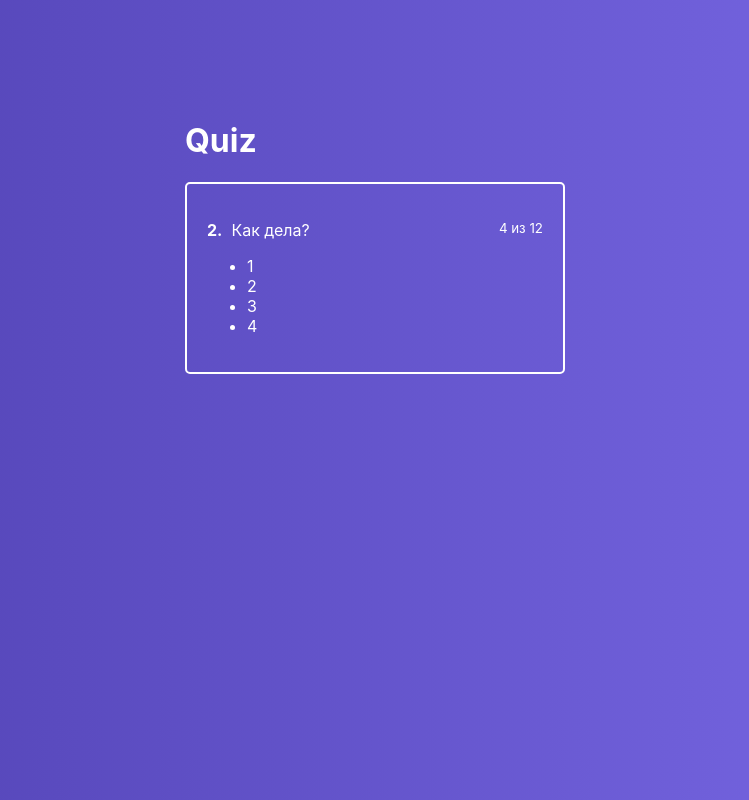
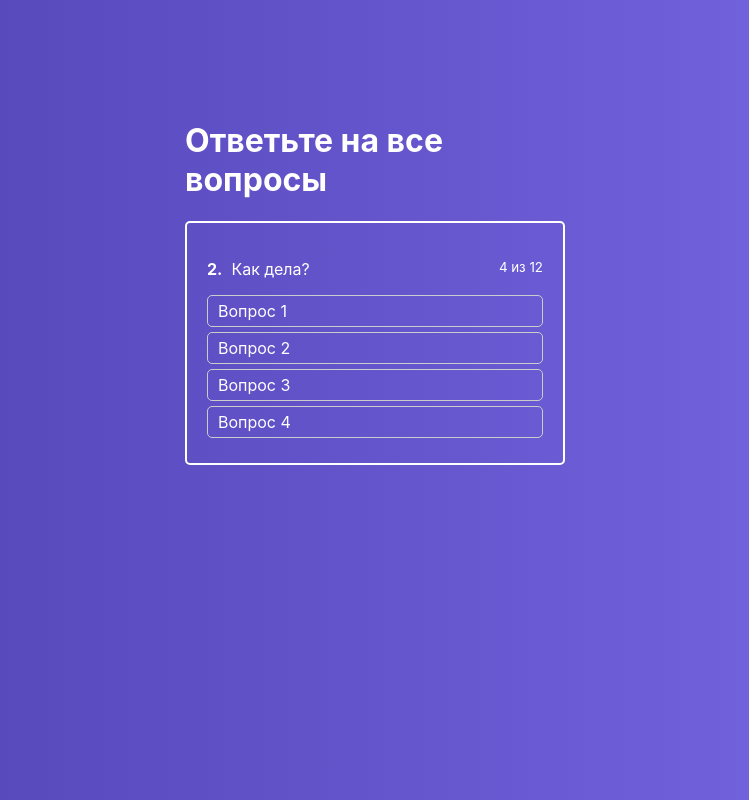
Before and after one commit to ko1p/react-practise, a React app: page / in a window 1280 px wide. Shown: the whole page, without its empty margins (265-1014 px from the left). Built offline with nearby package versions, Linux system fonts and the light colour scheme.

Commit message:
add question list component

```diff
--- a/src/components/ActiveQuize/ActiveQuize.js
+++ b/src/components/ActiveQuize/ActiveQuize.js
@@ -1,5 +1,7 @@
 import React from 'react'
 import classes from './ActiveQuize.module.css'
+import AnswerList from './AnswersList/AnswersList'
+import AnswersList from './AnswersList/AnswersList'
 
 const ActiveQuiz = (props) => {
     return(
@@ -14,12 +16,7 @@ const ActiveQuiz = (props) => {
                 </small>
             </p>
 
-            <ul>
-                <li>1</li>
-                <li>2</li>
-                <li>3</li>
-                <li>4</li>
-            </ul>
+            <AnswersList answers={props.answers}/>
         </div>
     )
 }
--- /dev/null
+++ b/src/components/ActiveQuize/AnswersList/AnswerItem/AnswerItem.js
@@ -0,0 +1,12 @@
+import React from 'react'
+import classes from './AnswerItem.module.css'
+
+const AnswerItem = (props) => {
+    return(
+        <li className={classes.AnswerItem}>
+            { props.answer.text }
+        </li>
+    )
+}
+
+export default AnswerItem
--- /dev/null
+++ b/src/components/ActiveQuize/AnswersList/AnswerItem/AnswerItem.module.css
@@ -0,0 +1,12 @@
+.AnswerItem {
+    border: 1px solid #ccc;
+    border-radius: 5px;
+    padding: 5px 10px;
+    margin-bottom: 5px;
+    cursor: pointer;
+}
+
+.AnswerItem:hover {
+    background-color: rgba(255, 255, 255, .2);
+    transition: background-color .1s ease-in-out;
+}
--- /dev/null
+++ b/src/components/ActiveQuize/AnswersList/AnswersList.js
@@ -0,0 +1,21 @@
+import React from 'react'
+import classes from './AnswersList.module.css'
+import AnswersItem from './AnswerItem/AnswerItem'
+import AnswerItem from './AnswerItem/AnswerItem'
+
+const AnswersList = (props) => {
+    return(
+        <ul className={classes.AnswersList}>
+            { props.answers.map((answer, index) => {
+                return(
+                    <AnswerItem
+                    key={index}
+                    answer={answer}
+                    />
+                )
+            }) }
+        </ul>
+    )
+}
+
+export default AnswersList
--- /dev/null
+++ b/src/components/ActiveQuize/AnswersList/AnswersList.module.css
@@ -0,0 +1,5 @@
+.AnswersList {
+    list-style: none;
+    margin: 0;
+    padding: 0;
+}
--- a/src/containers/Quiz/Quiz.js
+++ b/src/containers/Quiz/Quiz.js
@@ -5,15 +5,26 @@ import ActiveQuiz from '../../components/ActiveQuize/ActiveQuize'
 class Quiz extends React.Component {
 
     state = {
-        quiz: []
+        quiz: [
+            {
+                answers: [
+                    {text: 'Вопрос 1'},
+                    {text: 'Вопрос 2'},
+                    {text: 'Вопрос 3'},
+                    {text: 'Вопрос 4'}
+                ]
+            }
+        ]
     }
 
     render() {
         return(
             <div className={classes.Quiz}>
                 <div className={classes.QuizWrapper}>
-                    <h1>Quiz</h1>
-                    <ActiveQuiz />
+                    <h1>Ответьте на все вопросы</h1>
+                    <ActiveQuiz
+                        answers={this.state.quiz[0].answers}
+                    />
                 </div>
             </div>
         )
```
